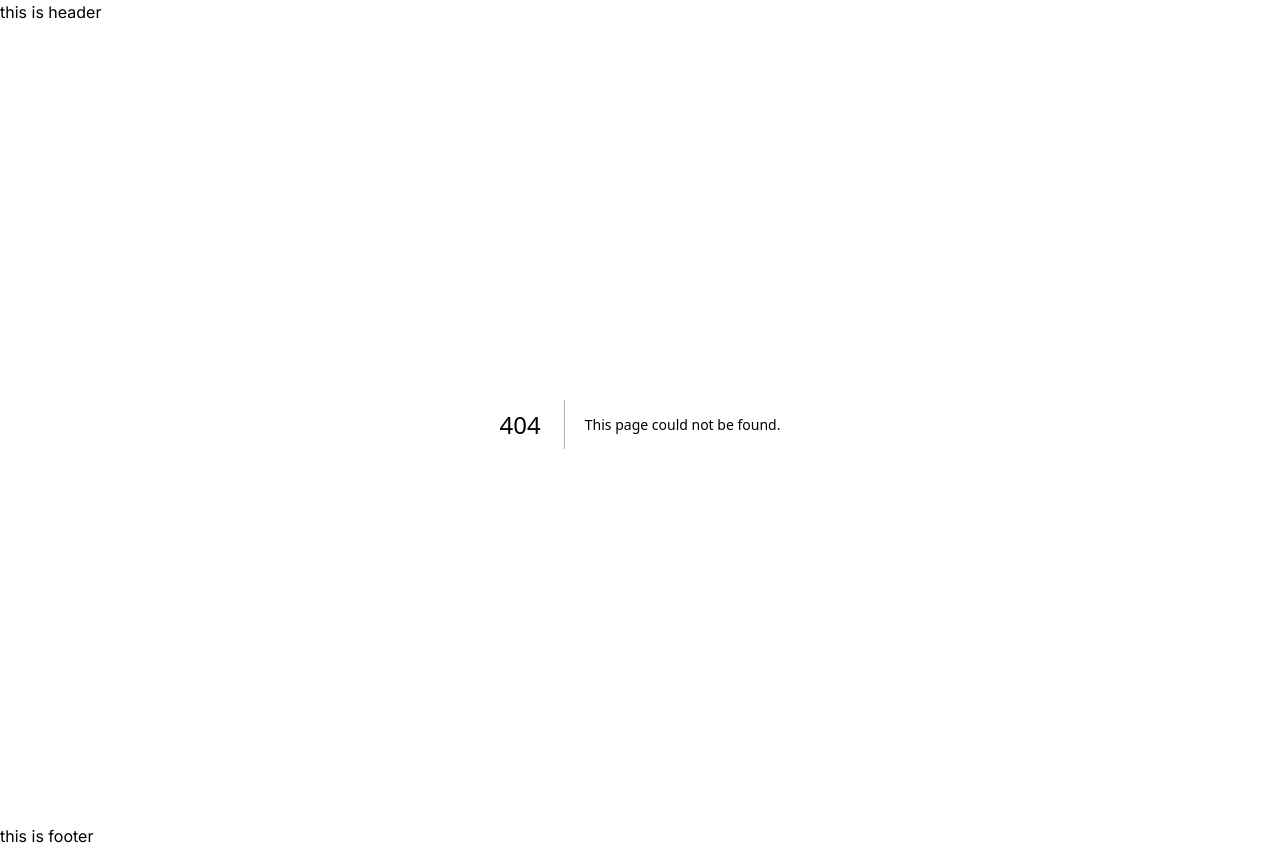
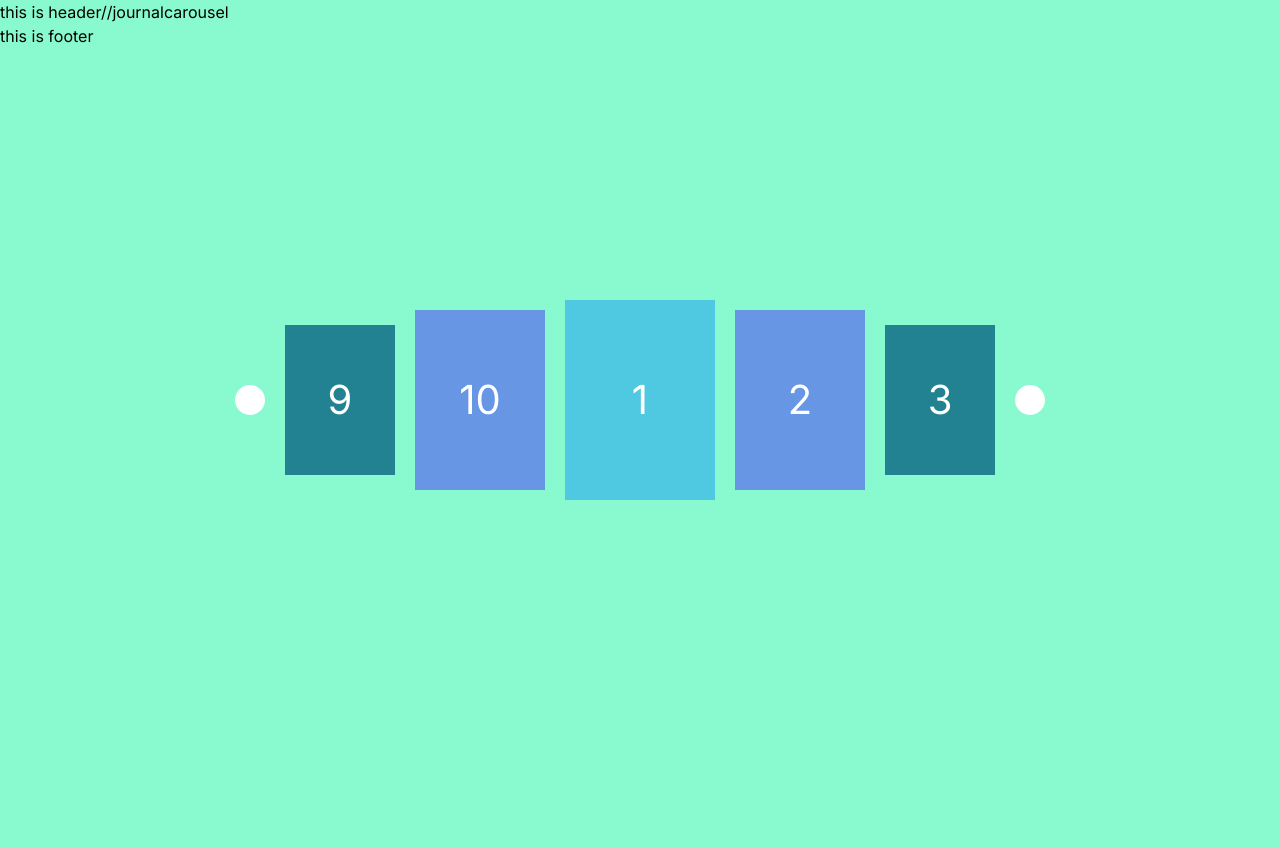
Before and after one commit to sitags3/BlazinglyFastJournaling, a Next.js app in the folder brontend/: page /carousel in a window 1280 px wide. Before the commit this address had no page. After the commit the page ends 800 px from the top, so only its background shows below. Built offline with nearby package versions, Linux system fonts and the light colour scheme.

Commit message:
brontend: carousel

```diff
--- a/brontend/package.json
+++ b/brontend/package.json
@@ -11,7 +11,8 @@
   "dependencies": {
     "next": "14.0.2",
     "react": "^18.2.0",
-    "react-dom": "^18.2.0"
+    "react-dom": "^18.2.0",
+    "react-responsive-carousel": "^3.2.23"
   },
   "devDependencies": {
     "@types/node": "^20.9.0",
@@ -21,6 +22,7 @@
     "eslint": "^8.53.0",
     "eslint-config-next": "14.0.2",
     "postcss": "^8.4.31",
+    "sass": "^1.69.5",
     "tailwindcss": "^3.3.5",
     "typescript": "^5.2.2"
   }
--- /dev/null
+++ b/brontend/src/app/carousel/page.tsx
@@ -0,0 +1,9 @@
+import MyCarousel from "@/components/carousel/MyCarousel"
+
+const Home = () => {
+  return (
+    <MyCarousel/>
+  )
+}
+
+export default Home;
--- /dev/null
+++ b/brontend/src/components/carousel/MyCarousel.scss
@@ -0,0 +1,187 @@
+@import url('https://fonts.googleapis.com/css?family=Lobster');
+
+body {
+    background-color: #89FAD0;
+    font-family: 'Lobster';
+}
+
+#carousel {
+    position: absolute;
+    height: 200px;
+    width: 810px;
+    margin: auto;
+    left: 0;
+    right: 0;
+    top: 0;
+    bottom: 0;
+}
+
+.arrow {
+    position: absolute;
+    width: 30px;
+    height: 30px;
+    background-color: white;
+    text-align: center;
+    font-size: 25px;
+    border-radius: 50%;
+    cursor: pointer;
+    font-size: 20px;
+    color: #228291;
+    line-height: 30px;
+    margin-top: 85px;
+    z-index: 1000;
+}
+
+.arrow-right {
+    left: 780px;
+}
+
+.item {
+    text-align: center;
+    color: white;
+    font-size: 40px;
+    position: absolute;
+    transition: height 1s, width 1s, left 1s, margin-top 1s, line-height 1s, background-color 1s;
+}
+
+$level2-height: 150px;
+$level2-width: 110px;
+$level1-height: 180px;
+$level1-width: 130px;
+$level0-height: 200px;
+$level0-width: 150px;
+
+$level-2-left: 650px;
+$level-1-left: 500px;
+$level0-left: 330px;
+$level1-left: 180px;
+$level2-left: 50px;
+
+
+.level-2 {
+    height: $level2-height;
+    width: $level2-width;
+    line-height: $level2-height;
+    background-color: #228291;
+    left: $level-2-left;
+    margin-top: 25px;
+}
+
+.level-1 {
+    height: $level1-height;
+    width: $level1-width;
+    line-height: $level1-height;
+    background-color: #6796E5;
+    left: $level-1-left;
+    margin-top: 10px;
+}
+
+.level0 {
+    height: $level0-height;
+    width: $level0-width;
+    line-height: $level0-height;
+    background-color: #4EC9E1;
+    left: $level0-left;
+}
+
+.level1 {
+    height: $level1-height;
+    width: $level1-width;
+    line-height: $level1-height;
+    background-color: #6796E5;
+    margin-top: 10px;
+    left: $level1-left;
+}
+
+.level2 {
+    height: $level2-height;
+    width: $level2-width;
+    line-height: $level2-height;
+    background-color: #228291;
+    margin-top: 25px;
+    left: $level2-left;
+}
+
+.left-enter {
+    opacity: 0;
+    left: $level2-left - $level2-width;
+    height: $level2-height - 30;
+    width: $level2-width - 20;
+    line-height: $level2-height - 30;
+    margin-top: 40px;
+}
+
+.left-enter.left-enter-active {
+    opacity: 1;
+    left: $level2-left;
+    height: $level2-height;
+    width: $level2-width;
+    line-height: $level2-height;
+    margin-top: 25px;
+    transition: left 1s, opacity 1s, height 1s, width 1s, margin-top 1s, line-height 1s;
+}
+
+.left-leave {
+    opacity: 1;
+    left: $level-2-left;
+    height: $level2-height;
+    width: $level2-width;
+    line-height: $level2-height;
+    margin-top: 25px;
+}
+
+.left-leave.left-leave-active {
+    left: $level-2-left + $level2-width + 20;
+    opacity: 0;
+    height: $level2-height - 30;
+    line-height: 120px;
+    margin-top: 40px;
+    width: $level2-width - 20;
+    transition: left 1s, opacity 1s, height 1s, width 1s, margin-top 1s, line-height 1s;
+}
+
+.right-enter {
+    opacity: 0;
+    left: $level-2-left + $level2-width;
+    height: $level2-height - 30;
+    width: $level2-width - 20;
+    line-height: $level2-height - 30;
+    margin-top: 40px;
+}
+
+.right-enter.right-enter-active {
+    left: $level-2-left;
+    opacity: 1;
+    height: $level2-height;
+    margin-top: 25px;
+    line-height: $level2-height;
+    width: $level2-width;
+    transition: left 1s, opacity 1s, height 1s, width 1s, margin-top 1s, line-height 1s;
+}
+
+.right-leave {
+    left: $level2-left;
+    height: $level2-height;
+    opacity: 1;
+    margin-top: 25px;
+    line-height: $level2-height;
+    width: $level2-width;
+}
+
+.right-leave.right-leave-active {
+    left: $level2-left - $level2-width;
+    opacity: 0;
+    height: $level2-height - 30;
+    width: $level2-width - 20;
+    line-height: $level2-height - 30;
+    margin-top: 40px;
+    transition: left 1s, opacity 1s, height 1s, width 1s, margin-top 1s, line-height 1s;
+}
+
+.noselect {
+    -webkit-user-select: none;
+     -khtml-user-select: none;
+       -moz-user-select: none;
+        -ms-user-select: none;
+            user-select: none;
+}
--- /dev/null
+++ b/brontend/src/components/carousel/MyCarousel.tsx
@@ -0,0 +1,81 @@
+"use client"
+
+import React, { useState } from 'react';
+import './MyCarousel.scss'
+
+const Carousel = ({ items, active }: any) => {
+  const [state, setState] = useState({
+    active,
+    direction: '',
+  });
+
+  const moveLeft = () => {
+    const newActive = state.active - 1;
+    setState({
+      ...state,
+      active: newActive < 0 ? items.length - 1 : newActive,
+      direction: 'left',
+    });
+  };
+
+  const moveRight = () => {
+    const newActive = (state.active + 1) % items.length;
+    setState({
+      ...state,
+      active: newActive,
+      direction: 'right',
+    });
+  };
+
+  const generateItems = () => {
+    const itemsArray = [];
+    let level;
+    for (let i = state.active - 2; i < state.active + 3; i++) {
+      let index = i;
+      if (i < 0) {
+        index = items.length + i;
+      } else if (i >= items.length) {
+        index = i % items.length;
+      }
+      level = state.active - i;
+      itemsArray.push(<Item key={index} id={items[index]} level={level} />);
+    }
+    return itemsArray;
+  };
+
+  return (
+    <div id="carousel" className="noselect">
+      <div className="arrow arrow-left" onClick={moveLeft}>
+        <i className="fi-arrow-left"></i>
+      </div>
+      <div className="arrow arrow-right" onClick={moveRight}>
+        <i className="fi-arrow-right"></i>
+      </div>
+      <div>
+        {generateItems()}
+      </div>
+    </div>
+  );
+};
+
+const Item = ({ id, level }: any) => {
+  const className = `item level${level}`;
+
+  return (
+    <div className={className}>
+      {id}
+    </div>
+  );
+};
+
+const items = [1, 2, 3, 4, 5, 6, 7, 8, 9, 10];
+
+const MyCarousel = () => {
+  return (
+    <div>
+      <Carousel items={items} active={0} />
+    </div>
+  );
+}
+
+export default MyCarousel;
--- a/brontend/src/components/header/Header.tsx
+++ b/brontend/src/components/header/Header.tsx
@@ -1,11 +1,23 @@
+import Link from "next/link";
 import { FC } from "react";
 
 type Props = {}
 
+const links = [
+    '/',
+    '/journal',
+    'carousel'
+]
+
 const Header: FC<Props> = () => {
     return (
-        <header>
+        <header className="flex gap-10 space-x-10">
             this is header
+            {links.map(link => {
+                return (
+                    <Link key={link} className="p-4 bg-yellow-100" href={link}>{link}</Link>
+                )
+            })}
         </header>
     )
 }
```
Also changed, not shown: brontend/src/app/journal/page.tsx (+12 -0 lines), 1 other file (tests, documents, lock files or other folders).
